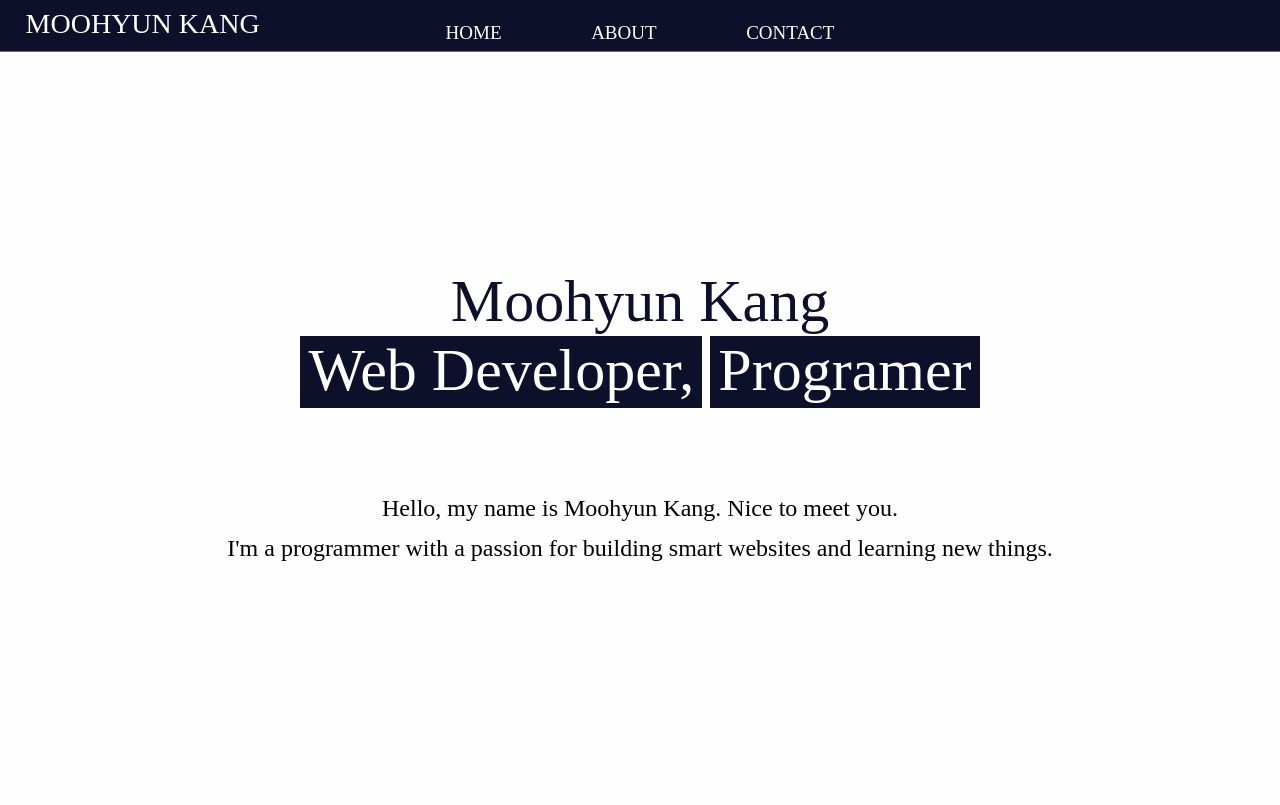
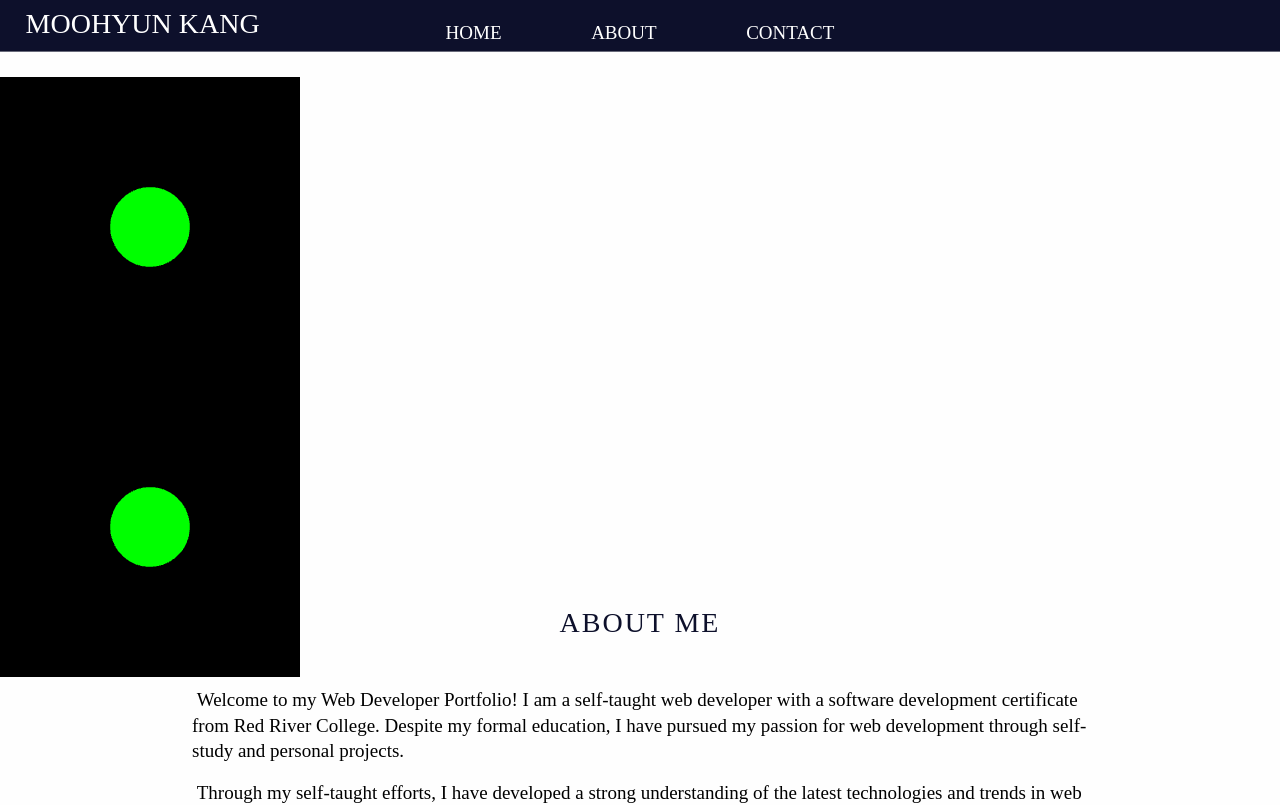
Before and after one commit to moohka/my-portfolio-3.0, a React (Create React App) app: page / in a window 1280 px wide. Shown: the top 805 px of the page. Built offline with nearby package versions, Linux system fonts and the light colour scheme; a web font is replaced by a local one.

Commit message:
Three.js installed

```diff
--- a/package.json
+++ b/package.json
@@ -9,6 +9,7 @@
     "react": "^18.2.0",
     "react-dom": "^18.2.0",
     "react-scripts": "5.0.1",
+    "three": "^0.149.0",
     "web-vitals": "^3.1.1"
   },
   "scripts": {
--- a/src/components/App/App.jsx
+++ b/src/components/App/App.jsx
@@ -1,3 +1,4 @@
+// import { useState, useEffect } from "react";
 import Header from "../layouts/Header/Header";
 import Footer from "../layouts/Footer/Footer";
 import Home from "../mains/Home/Home";
--- a/src/components/mains/Home/Home.jsx
+++ b/src/components/mains/Home/Home.jsx
@@ -1,40 +1,32 @@
-import Projects from "../../subs/Projects/Projects";
+import React, { useRef, useEffect } from "react";
+import * as THREE from "three";
 
 const Home = () => {
-  return (
-    <div className="main" id="home">
-      <div className="home-hero">
-        <div className="home-title">
-          <h1 className="title-element" id="title-name">
-            Moohyun Kang
-          </h1>
+  const containerRef = useRef(null);
 
-          <h1 className="title-element">
-            <span className="title-element-span" id="first-span">
-              Web Developer,
-            </span>
-            <span className="title-element-span" id="second-span">
-              Programer
-            </span>
-          </h1>
-        </div>
+  useEffect(() => {
+    const scene = new THREE.Scene();
+    const camera = new THREE.PerspectiveCamera(75, 1, 0.1, 1000);
+    camera.position.z = 5;
+    const renderer = new THREE.WebGLRenderer({ antialias: true });
+    renderer.setSize(300, 300);
+    containerRef.current.appendChild(renderer.domElement);
 
-        <div className="home-intro">
-          <p className="intro-greeting">
-            <span>Hello, my name is Moohyun Kang.</span>&nbsp;
-            <span>Nice to meet you.</span>
-          </p>
+    const geometry = new THREE.SphereGeometry(1, 32, 32);
+    const material = new THREE.MeshBasicMaterial({ color: "#00ff00" });
+    const sphere = new THREE.Mesh(geometry, material);
+    scene.add(sphere);
 
-          <p className="intro-about">
-            I'm a programmer with a passion for building smart websites and
-            learning new things.
-          </p>
-        </div>
-      </div>
+    const render = () => {
+      requestAnimationFrame(render);
+      sphere.rotation.x += 0.01;
+      sphere.rotation.y += 0.01;
+      renderer.render(scene, camera);
+    };
+    render();
+  }, []);
 
-      <Projects />
-    </div>
-  );
+  return <div ref={containerRef} style={{ width: 300, height: 300 }} />;
 };
 
 export default Home;
--- a/src/components/mains/Home/_Home.scss
+++ b/src/components/mains/Home/_Home.scss
@@ -1,94 +1,5 @@
 @use "../../../styles/abstracts/" as *;
 
-#home {
-  & .home-hero {
-    text-align: center;
-    padding: 190px 0 220px 0; //gap
-
-    @include mobile {
-      padding: 130px 0 120px 0;
-    }
-
-    /*texts*/
-    & .home-title {
-      font-weight: 100;
-      margin-bottom: 120px;
-
-      & .title-element {
-        font-weight: 100;
-        font-size: 60px;
-        @include mobile {
-          font-size: 52px;
-        }
-        display: flex;
-        flex-flow: wrap;
-        justify-content: center;
-        gap: 0.5rem;
-        color: $color-black;
-
-        //developer
-        & .title-element-span {
-          position: relative;
-          display: inline;
-          padding: 0rem 0.5rem 0.2rem 0.5rem;
-          background-color: $color-black;
-          white-space: nowrap;
-          color: $color-white;
-
-          &::before {
-            content: "";
-            position: absolute;
-            top: 0;
-            left: 0;
-            bottom: 0;
-            right: 0;
-            background-color: $color-black;
-          }
-
-          &#first-span {
-            &::before {
-              animation: reveal 1s 0.5s forwards;
-            }
-          }
-
-          &#second-span {
-            &::before {
-              animation: reveal 1s 1.2s forwards;
-            }
-          }
-
-          @keyframes reveal {
-            100% {
-              left: 99%; //glitch at "100%"
-            }
-          }
-        }
-      }
-    }
-
-    & .home-intro {
-      width: 75vw;
-      margin: auto;
-
-      @include tablet {
-        width: 90vw;
-      }
-
-      & .intro-greeting {
-        line-height: 1.5rem;
-        font-size: $font-size-h;
-        margin-bottom: 1rem;
-        display: flex;
-        flex-flow: wrap;
-        justify-content: center;
-        transform: translateY(-2rem);
-      }
-
-      & .intro-about {
-        line-height: 1.5rem;
-        font-size: $font-size-h;
-        transform: translateY(-2rem);
-      }
-    }
-  } //end of home-text-container
+#home-section {
+  min-height: 100vh;
 }
--- a/src/styles/style.css
+++ b/src/styles/style.css
@@ -122,91 +122,8 @@ footer .footer-div#second-div .footer-copyright {
   white-space: nowrap;
 }
 
-#home .home-hero {
-  text-align: center;
-  padding: 190px 0 220px 0;
-  /*texts*/
-}
-@media only screen and (max-width: 640px) {
-  #home .home-hero {
-    padding: 130px 0 120px 0;
-  }
-}
-#home .home-hero .home-title {
-  font-weight: 100;
-  margin-bottom: 120px;
-}
-#home .home-hero .home-title .title-element {
-  font-weight: 100;
-  font-size: 60px;
-  display: flex;
-  flex-flow: wrap;
-  justify-content: center;
-  gap: 0.5rem;
-  color: #0d102b;
-}
-@media only screen and (max-width: 640px) {
-  #home .home-hero .home-title .title-element {
-    font-size: 52px;
-  }
-}
-#home .home-hero .home-title .title-element .title-element-span {
-  position: relative;
-  display: inline;
-  padding: 0rem 0.5rem 0.2rem 0.5rem;
-  background-color: #0d102b;
-  white-space: nowrap;
-  color: white;
-}
-#home .home-hero .home-title .title-element .title-element-span::before {
-  content: "";
-  position: absolute;
-  top: 0;
-  left: 0;
-  bottom: 0;
-  right: 0;
-  background-color: #0d102b;
-}
-#home .home-hero .home-title .title-element .title-element-span#first-span::before {
-  -webkit-animation: reveal 1s 0.5s forwards;
-          animation: reveal 1s 0.5s forwards;
-}
-#home .home-hero .home-title .title-element .title-element-span#second-span::before {
-  -webkit-animation: reveal 1s 1.2s forwards;
-          animation: reveal 1s 1.2s forwards;
-}
-@-webkit-keyframes reveal {
-  100% {
-    left: 99%;
-  }
-}
-@keyframes reveal {
-  100% {
-    left: 99%;
-  }
-}
-#home .home-hero .home-intro {
-  width: 75vw;
-  margin: auto;
-}
-@media only screen and (max-width: 1024px) {
-  #home .home-hero .home-intro {
-    width: 90vw;
-  }
-}
-#home .home-hero .home-intro .intro-greeting {
-  line-height: 1.5rem;
-  font-size: 24px;
-  margin-bottom: 1rem;
-  display: flex;
-  flex-flow: wrap;
-  justify-content: center;
-  transform: translateY(-2rem);
-}
-#home .home-hero .home-intro .intro-about {
-  line-height: 1.5rem;
-  font-size: 24px;
-  transform: translateY(-2rem);
+#home-section {
+  min-height: 100vh;
 }
 
 #about .about-me {
@@ -676,16 +593,10 @@ footer .footer-div#second-div .footer-copyright {
 .form-element .form-input:not(:-moz-placeholder-shown) {
   border-bottom: 1px solid #0d102b;
 }
-.form-element .form-input:not(:-ms-input-placeholder) {
-  border-bottom: 1px solid #0d102b;
-}
 .form-element .form-input:not(:placeholder-shown) {
   border-bottom: 1px solid #0d102b;
 }
 .form-element .form-input:not(:-moz-placeholder-shown) + .form-label {
-  transform: translate(0, 0rem) scale(0.8);
-}
-.form-element .form-input:not(:-ms-input-placeholder) + .form-label {
   transform: translate(0, 0rem) scale(0.8);
 }
 .form-element .form-input:not(:placeholder-shown) + .form-label {
@@ -724,16 +635,10 @@ footer .footer-div#second-div .footer-copyright {
 .form-element#form-element-textarea #form-input-textarea:not(:-moz-placeholder-shown) {
   border: 1px solid #0d102b;
 }
-.form-element#form-element-textarea #form-input-textarea:not(:-ms-input-placeholder) {
-  border: 1px solid #0d102b;
-}
 .form-element#form-element-textarea #form-input-textarea:not(:placeholder-shown) {
   border: 1px solid #0d102b;
 }
 .form-element#form-element-textarea #form-input-textarea:not(:-moz-placeholder-shown) + #form-label-textarea {
-  transform: scale(0.8);
-}
-.form-element#form-element-textarea #form-input-textarea:not(:-ms-input-placeholder) + #form-label-textarea {
   transform: scale(0.8);
 }
 .form-element#form-element-textarea #form-input-textarea:not(:placeholder-shown) + #form-label-textarea {
@@ -769,7 +674,6 @@ footer .footer-div#second-div .footer-copyright {
 }
 
 nav {
-  position: -webkit-sticky;
   position: sticky;
   transform: translateY(-25px);
   top: 25px;
```
Also changed, not shown: 2 other files (tests, documents, lock files or other folders).
